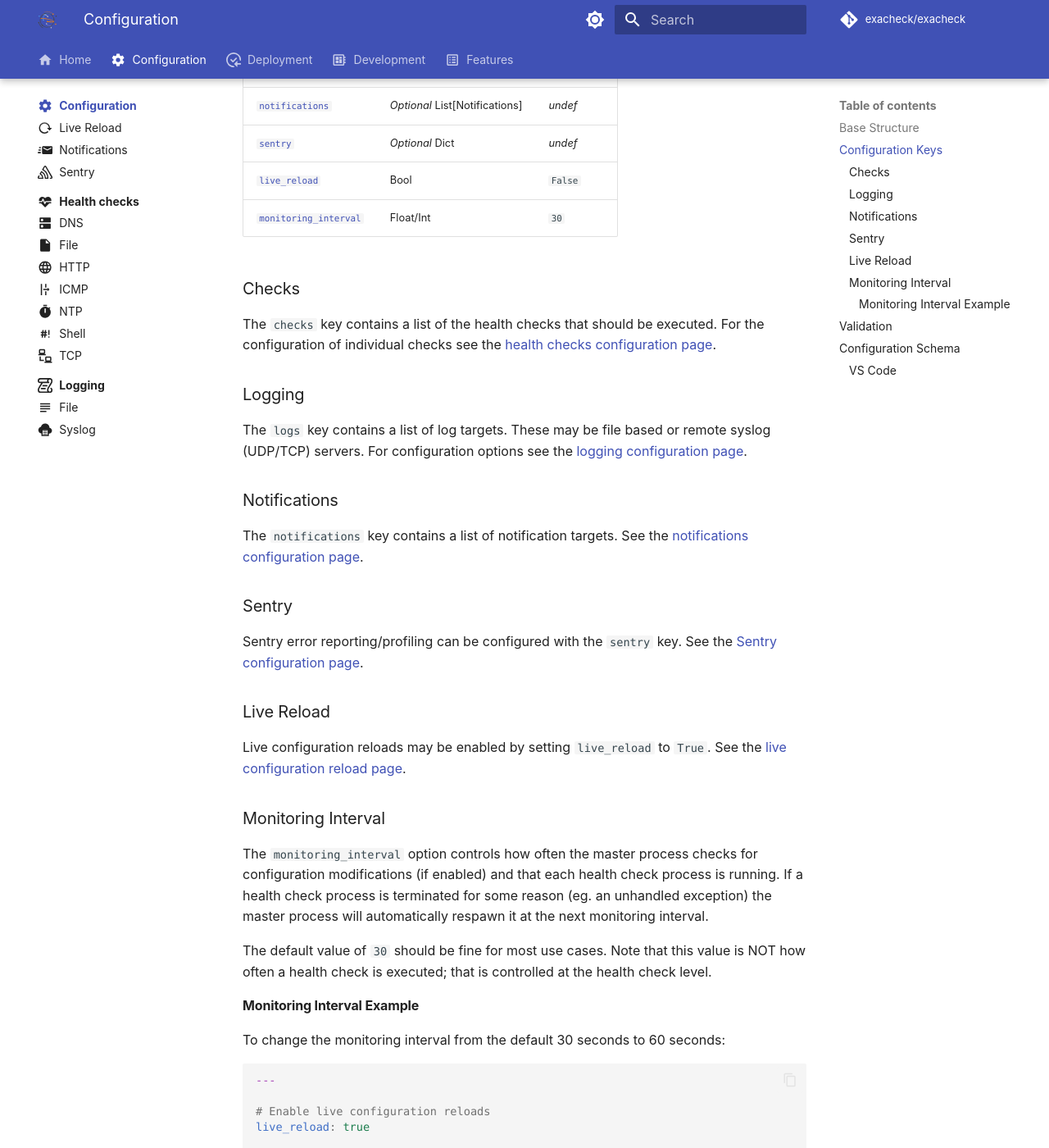
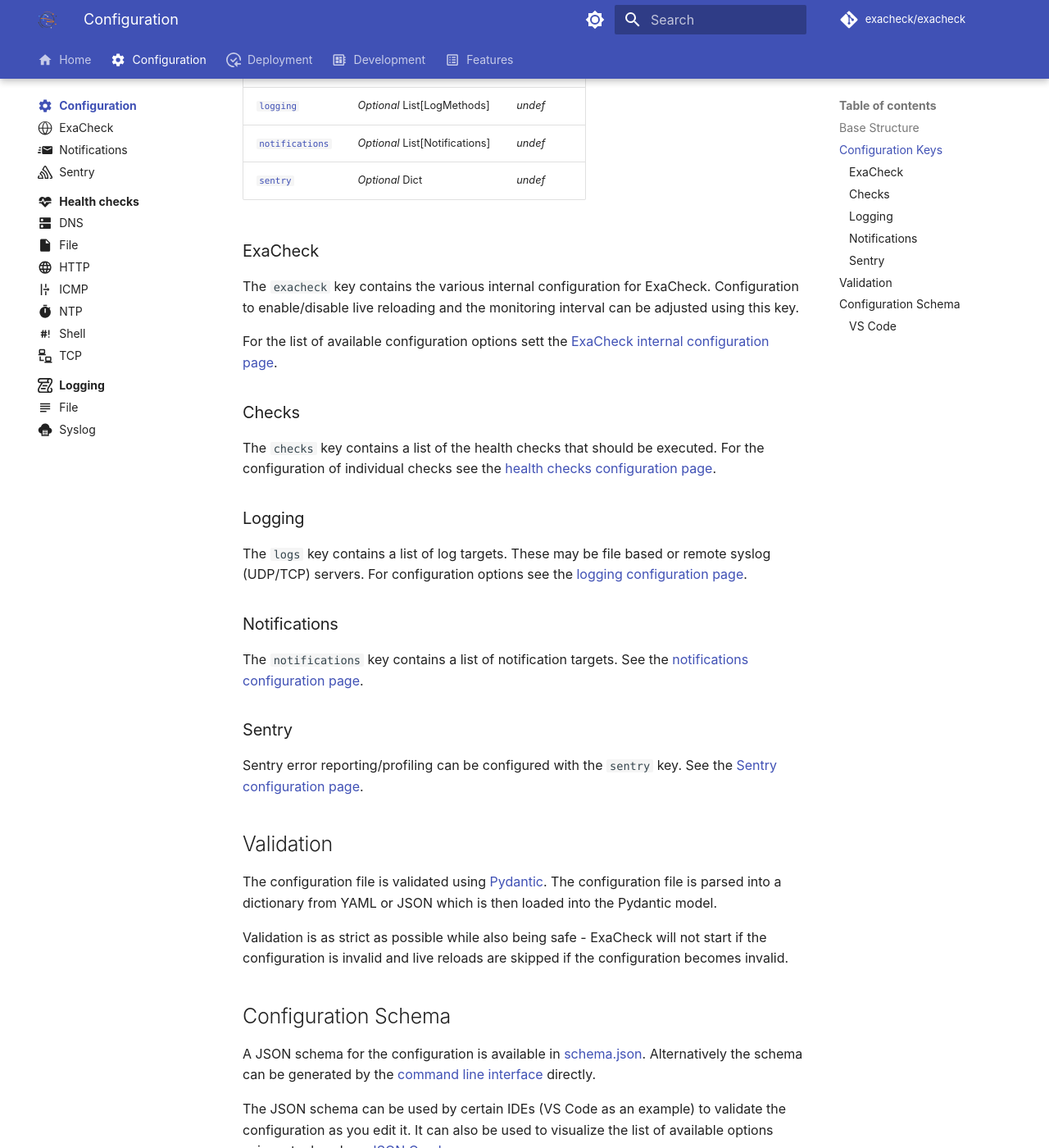
Before and after one commit to exacheck/exacheck-website, an MkDocs documentation site: the page built from docs/configuration/index.md, in a window 1280 px wide and 1400 px high, scrolled down 1065 px. Shown: the whole window at 82% size. Built offline with MkDocs 1.6.1 and Material for MkDocs 9.7.7, drawn with Linux system fonts in a browser that asks for light colours; comment, search, counter and statistics services are not loaded; some of the changed text lies outside the part shown.

Commit message:
switch ExaCheck monitoring/live reload config to new key

````diff
--- /dev/null
+++ b/docs/configuration/exacheck.md
@@ -0,0 +1,55 @@
+---
+icon: octicons/globe-24
+---
+
+# ExaCheck
+
+The `exacheck` configuration key is used to control ExaCheck itself.
+
+## Configuration Keys
+
+The following configuration keys are available for ExaCheck:
+
+| Key                                           | Type      | Default |
+| --------------------------------------------- | --------- | ------- |
+| [`live_reload`](#live-reload)                 | Bool      | `False` |
+| [`monitoring_interval`](#monitoring-interval) | Float/Int | `30`    |
+
+### Live Reload
+
+Live configuration reloads may be enabled by setting `live_reload` to `True`.
+
+#### Reload Behaviour
+
+When enabled, during each [`monitoring_interval`](#monitoring-interval) the master process will read the configuration and look for changes. If there are changes the new configuration will be validated. Should the configuration be invalid the reload will not proceed.
+
+If the configuration is valid any new health checks will be added and removed health checks will be terminated/withdrawn. If a health check is modified the route for that service will first be withdrawn and the health check process terminated. A new health check process will then be setup.
+
+#### Live Reload Limitations
+
+Only the `checks` and `notifications` configuration keys support live reloading. Any other modified keys are ignored.
+
+### Monitoring Interval
+
+The `monitoring_interval` option controls how often the master process checks for configuration modifications (if enabled) and that each health check process is running. If a health check process is terminated for some reason (eg. an unhandled exception) the master process will automatically respawn it at the next monitoring interval.
+
+The default value of `30` should be fine for most use cases. Note that this value is NOT how often a health check is executed; that is controlled at the health check level.
+
+## Examples
+
+To enable live reload and change the monitoring interval from the default `30` seconds:
+
+```yaml
+---
+
+# ExaCheck internal configuration
+exacheck:
+    # Enable live configuration reloads
+    live_reload: true
+    # Monitor for configuration changes and verify the health check processes are running every 60 seconds
+    monitoring_interval: 60
+
+--8<--
+examples/check_footer.md
+--8<--
+```
--- a/docs/configuration/index.md
+++ b/docs/configuration/index.md
@@ -34,12 +34,17 @@
 
 | Key                                           | Type                           | Default |
 | --------------------------------------------- | ------------------------------ | ------- |
+| [`exacheck`](#exacheck)                       | Dict                           | *undef* |
 | [`checks`](#checks)                           | List[Check]                    | *undef* |
 | [`logging`](#logging)                         | *Optional* List[LogMethods]    | *undef* |
 | [`notifications`](#notifications)             | *Optional* List[Notifications] | *undef* |
 | [`sentry`](#sentry)                           | *Optional* Dict                | *undef* |
-| [`live_reload`](#live-reload)                 | Bool                           | `False` |
-| [`monitoring_interval`](#monitoring-interval) | Float/Int                      | `30`    |
+
+### ExaCheck
+
+The `exacheck` key contains the various internal configuration for ExaCheck. Configuration to enable/disable live reloading and the monitoring interval can be adjusted using this key.
+
+For the list of available configuration options sett the [ExaCheck internal configuration page][ExaCheck Configuration - Internal].
 
 ### Checks
 
@@ -56,34 +61,6 @@
 ### Sentry
 
 Sentry error reporting/profiling can be configured with the `sentry` key. See the [Sentry configuration page][ExaCheck Configuration - Sentry].
-
-### Live Reload
-
-Live configuration reloads may be enabled by setting `live_reload` to `True`. See the [live configuration reload page][ExaCheck Configuration - Live Reload].
-
-### Monitoring Interval
-
-The `monitoring_interval` option controls how often the master process checks for configuration modifications (if enabled) and that each health check process is running. If a health check process is terminated for some reason (eg. an unhandled exception) the master process will automatically respawn it at the next monitoring interval.
-
-The default value of `30` should be fine for most use cases. Note that this value is NOT how often a health check is executed; that is controlled at the health check level.
-
-#### Monitoring Interval Example
-
-To change the monitoring interval from the default 30 seconds to 60 seconds:
-
-```yaml
----
-
-# Enable live configuration reloads
-live_reload: true
-
-# Monitor for configuration changes and verify the health check processes are running every 60 seconds
-monitoring_interval: 60
-
---8<--
-examples/check_footer.md
---8<--
-```
 
 ## Validation
 
@@ -108,11 +85,11 @@
 
 [ExaCheck CLI - Configuration Schema]: ../features/cli.md#configuration-schema
 [ExaCheck Configuration Schema]: https://github.com/exacheck/exacheck/blob/main/schema.json
-[ExaCheck Configuration - Live Reload]: live-reload.md
 [ExaCheck Configuration - Logging]: logging/index.md
 [ExaCheck Configuration - Notifications]: notifications.md
 [ExaCheck Configuration - Health Checks]: health-checks/index.md
 [ExaCheck Configuration - Sentry]: sentry.md
+[ExaCheck Configuration - Internal]: exacheck.md
 [Pydantic Homepage]: https://docs.pydantic.dev/latest/
 [YAML Language Server]: https://marketplace.visualstudio.com/items?itemName=redhat.vscode-yaml
 [JSON Crack Editor]: https://jsoncrack.com/editor
--- a/docs/configuration/live-reload.md
+++ /dev/null
@@ -1,34 +0,0 @@
----
-icon: material/reload
----
-
-# Live Reload
-
-The live configuration reload option allows you to control the behaviour for changes to the configuration file. By default, the feature is disabled - any changes you make to the configuration file require the ExaCheck process to be restarted.
-
-## Reload Behaviour
-
-When enabled, during each [`monitoring_interval`][ExaCheck Configuration - Monitoring Interval] the master process will read the configuration and look for changes. If there are changes the new configuration will be validated. Should the configuration be invalid the reload will not proceed.
-
-If the configuration is valid any new health checks will be added and removed health checks will be terminated/withdrawn. If a health check is modified the route for that service will first be withdrawn and the health check process terminated. A new health check process will then be setup.
-
-## Examples
-
-To enable live configuration reloading:
-
-```yaml
----
-
-# Enable live reloads
-live_reload: true
-
---8<--
-examples/check_footer.md
---8<--
-```
-
-## Limitations
-
-Only the `checks` and `notifications` configuration keys support live reloading. Any other modified keys are ignored.
-
-[ExaCheck Configuration - Monitoring Interval]: index.md#monitoring-interval
--- a/docs/features/index.md
+++ b/docs/features/index.md
@@ -57,7 +57,7 @@
 [ExaCheck Feature - CLI]: cli.md
 [ExaCheck Configuration]: ../configuration/index.md
 [ExaCheck Examples]: ../deployment/examples.md
-[ExaCheck Configuration - Live Reload]: ../configuration/live-reload.md
+[ExaCheck Configuration - Live Reload]: ../configuration/exacheck.md#live-reload
 [ExaCheck Configuration - Notifications]: ../configuration/notifications.md
 [ExaCheck Configuration Schema]: https://github.com/exacheck/exacheck/blob/main/schema.json
 [ExaCheck Docker Deployment]: ../deployment/docker.md
````
